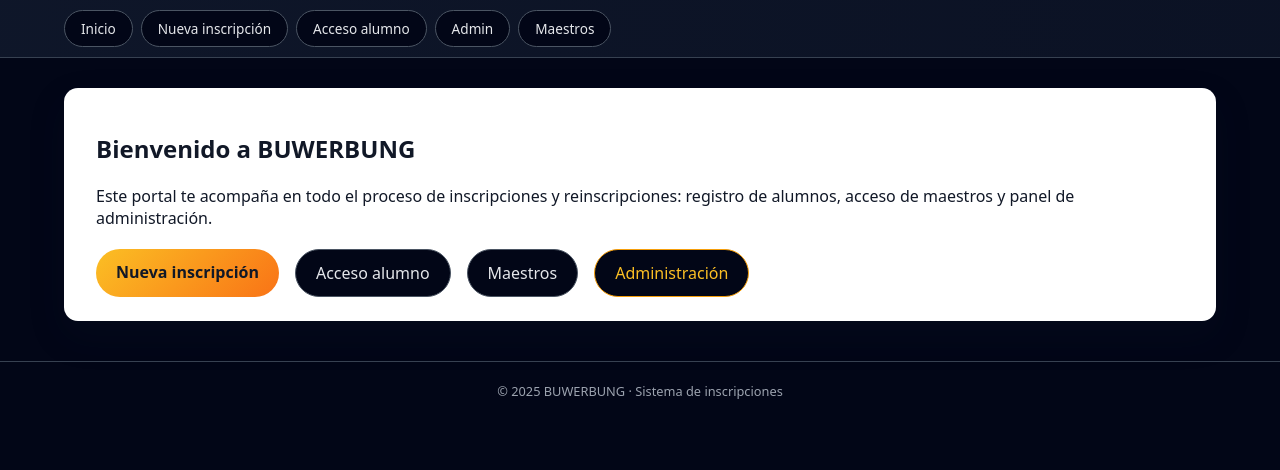
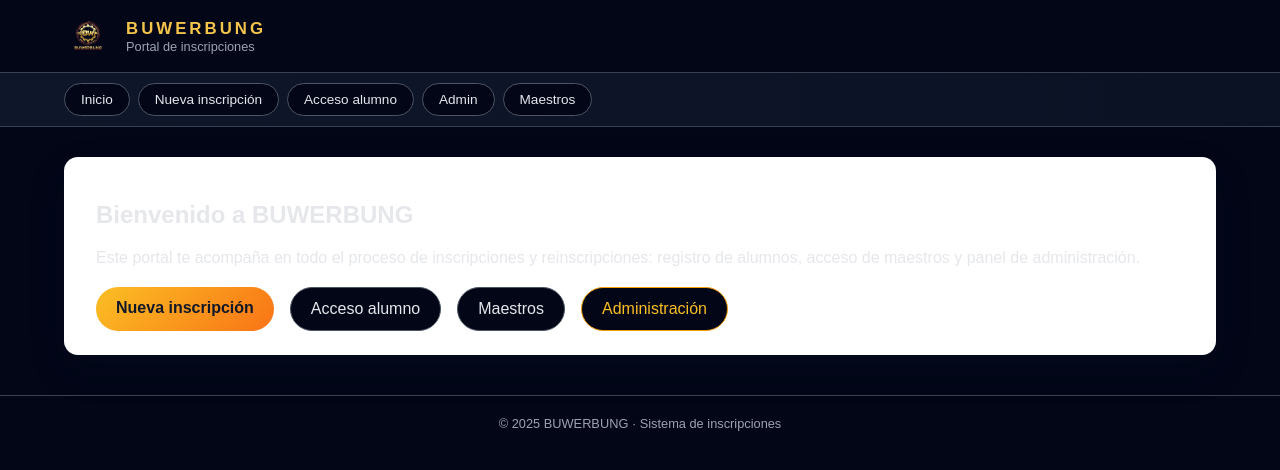
Before and after one commit to gerardotuz/prototipos, a Flask app: page / in a window 1280 px wide. Shown: the top 470 px of the page. Run offline with Flask 3, Linux system fonts and the light colour scheme.

Commit message:
Update base.html

```diff
--- a/templates/base.html
+++ b/templates/base.html
@@ -4,32 +4,66 @@
     <meta charset="UTF-8">
     <title>{% block titulo %}BUWERBUNG{% endblock %}</title>
 
-    <!-- Hoja de estilos global -->
+    <!-- HOJA DE ESTILOS GLOBAL -->
     <link rel="stylesheet" href="{{ url_for('static', filename='style.css') }}">
 
     {% block extra_head %}{% endblock %}
 </head>
-<body class="bw-body">
+<body style="margin:0;font-family:Arial, sans-serif;background:#020617;color:#e5e7eb;">
 
+    <!-- HEADER -->
+    <header style="background:#020617;border-bottom:1px solid #374151;padding:12px 5vw;">
+        <div style="display:flex;align-items:center;gap:14px;">
 
+            <!-- LOGO -->
+            <div style="display:flex;align-items:center;justify-content:center;">
+                <!-- 👇 IMPORTANTE: NO usar diagonal inicial -->
+                <img
+                    src="{{ url_for('static', filename='img/bw_logo.png') }}"
+                    alt="BUWERBUNG"
+                    style="height:48px;width:auto;border-radius:8px;"
+                >
+            </div>
 
-    <nav class="bw-nav">
-      <a href="/">Inicio</a>
-      <a href="/registro">Nueva inscripción</a>
-      <a href="/login">Acceso alumno</a>
-      <a href="/admin/login">Admin</a>
-      <a href="/maestro/login">Maestros</a>
+            <!-- TEXTO -->
+            <div>
+                <h1 style="margin:0;font-size:1.05rem;letter-spacing:0.18em;color:#f5c44b;text-transform:uppercase;">
+                    BUWERBUNG
+                </h1>
+                <p style="margin:0;font-size:0.8rem;color:#9ca3af;">
+                    Portal de inscripciones
+                </p>
+            </div>
+
+        </div>
+    </header>
+
+    <!-- NAV -->
+    <nav style="
+        background:linear-gradient(90deg,rgba(15,23,42,0.95),rgba(15,23,42,0.7));
+        border-bottom:1px solid #374151;
+        padding:10px 5vw;
+        display:flex;
+        flex-wrap:wrap;
+        gap:8px;
+    ">
+        <a href="/" style="padding:8px 16px;border-radius:999px;background:#020617;border:1px solid #4b5563;color:#e5e7eb;text-decoration:none;font-size:0.85rem;">Inicio</a>
+        <a href="/registro" style="padding:8px 16px;border-radius:999px;background:#020617;border:1px solid #4b5563;color:#e5e7eb;text-decoration:none;font-size:0.85rem;">Nueva inscripción</a>
+        <a href="/login" style="padding:8px 16px;border-radius:999px;background:#020617;border:1px solid #4b5563;color:#e5e7eb;text-decoration:none;font-size:0.85rem;">Acceso alumno</a>
+        <a href="/admin/login" style="padding:8px 16px;border-radius:999px;background:#020617;border:1px solid #4b5563;color:#e5e7eb;text-decoration:none;font-size:0.85rem;">Admin</a>
+        <a href="/maestro/login" style="padding:8px 16px;border-radius:999px;background:#020617;border:1px solid #4b5563;color:#e5e7eb;text-decoration:none;font-size:0.85rem;">Maestros</a>
     </nav>
-  </div>
-</header>
 
-<main class="bw-main">
-  {% block contenido %}{% endblock %}
-</main>
+    <!-- CONTENIDO -->
+    <main class="bw-main" style="padding:30px 5vw 40px;">
+        {% block contenido %}
+        {% endblock %}
+    </main>
 
-<footer class="bw-footer">
-  © 2025 BUWERBUNG · Sistema de inscripciones
-</footer>
+    <!-- FOOTER -->
+    <footer class="bw-footer" style="text-align:center;padding:20px 10px;font-size:0.8rem;color:#9ca3af;border-top:1px solid #374151;">
+        © 2025 BUWERBUNG · Sistema de inscripciones
+    </footer>
 
 </body>
 </html>
```
